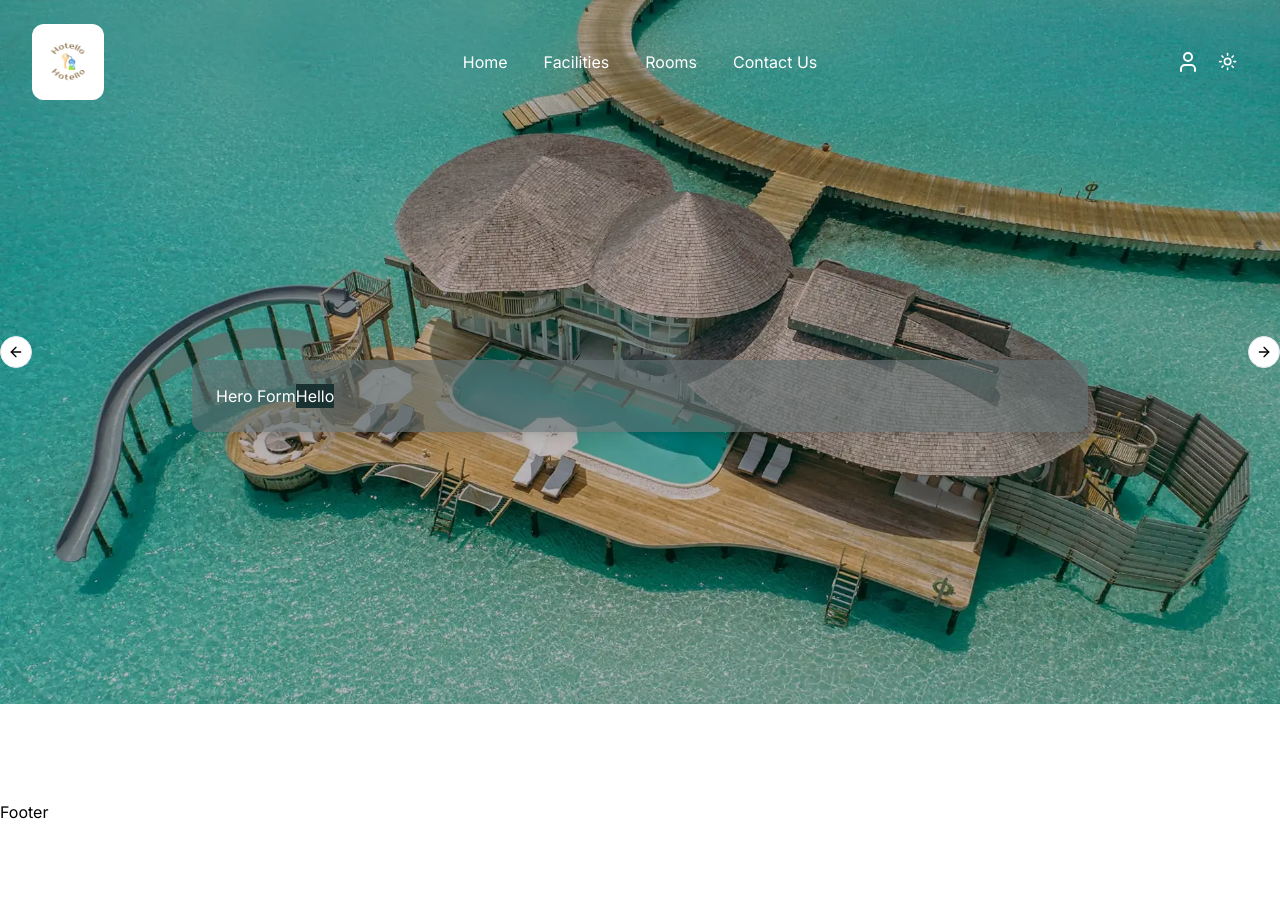
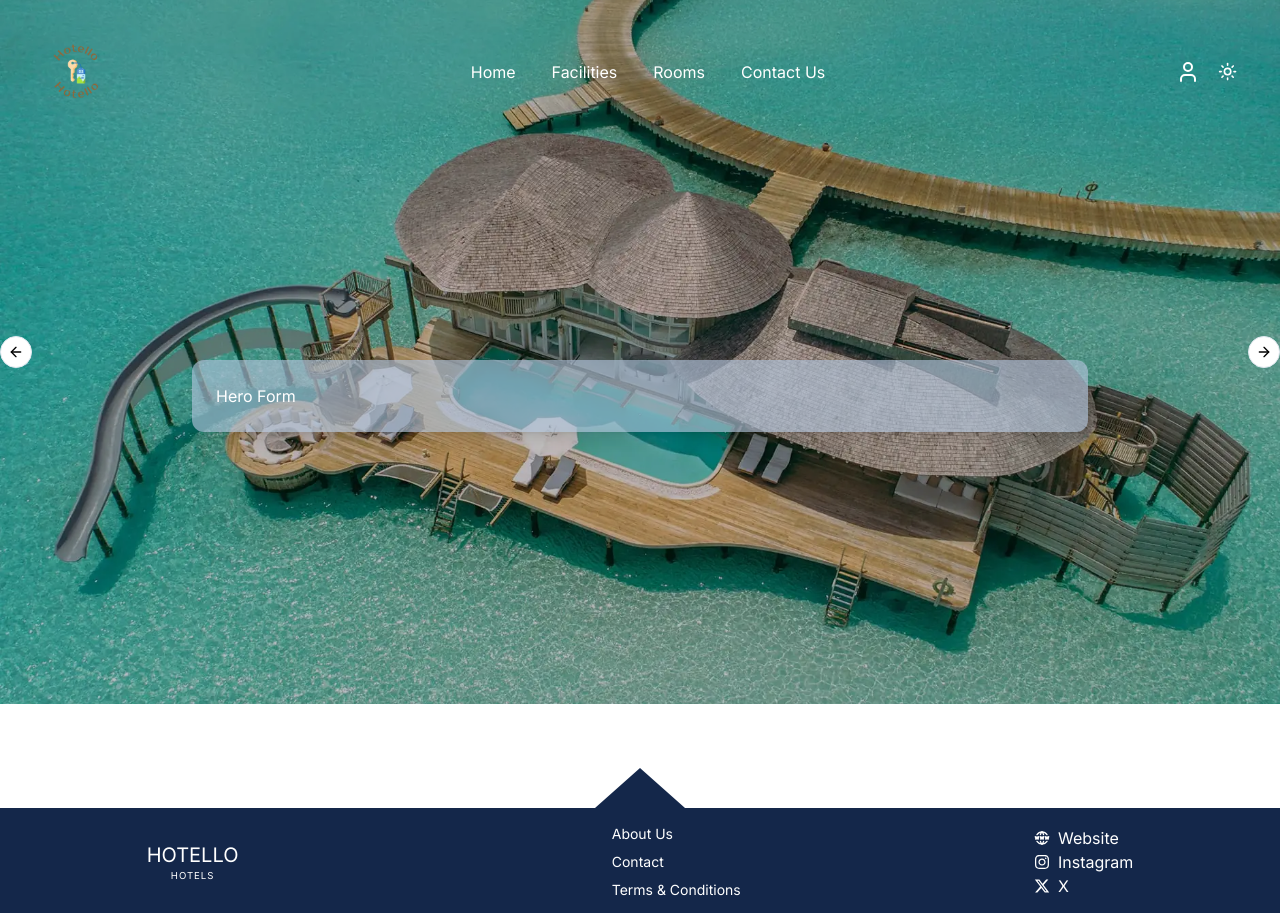
Before and after one commit to karamanburak/hotello-next.js, a Next.js app: page / in a window 1280 px wide. Before the commit the page ends 824 px from the top, so only its background shows below. Built offline with nearby package versions, Linux system fonts and the light colour scheme.

Commit message:
Add footer

```diff
--- /dev/null
+++ b/app/(routes)/_components/Footer.tsx
@@ -0,0 +1,37 @@
+"use client"
+import { FooterPage, FooterSocial } from "@/constans";
+import React from "react";
+
+
+const Footer = () => {
+    return (
+        <div className="w-full h-[105px] bg-mydark2 relative mt-2 text-white py-4">
+            <div className="absolute -top-10 right-[50%] translate-x-[50%] w-0 h-0 border-l-[45px] border-l-transparent border-r-[45px] border-r-transparent border-b-[40px] border-b-mydark2 "></div>
+            <div className="flex items-center justify-around flex-wrap">
+                <div className="hidden md:flex flex-col justify-center items-center gap-1">
+                    <p className=" text-xl ">HOTELLO</p>
+                    <span className="text-[.6rem] -mt-1 tracking-widest">HOTELS</span>
+                </div>
+                <div className="flex flex-col sm:ml-20 gap-2">
+                    {FooterPage.map(page => (
+                        <a key={page.id} className="text-sm text-white hover:text-mylight2">
+                            {page.title}
+                        </a>
+                    ))}
+                </div>
+                <div>
+                    {FooterSocial.map(item => (
+                        <>
+                            <div key={item.id} className="flex gap-2">
+                                <item.icon className=" mt-1" />
+                                {item.title}
+                            </div>
+                        </>
+                    ))}
+                </div>
+            </div>
+        </div>
+    )
+};
+
+export default Footer;
--- a/app/(routes)/_components/HeroForm.tsx
+++ b/app/(routes)/_components/HeroForm.tsx
@@ -15,10 +15,10 @@ const HeroForm = () => {
     return (
         <div className="absolute bottom-20   w-full flex justify-center">
             <div className="mx-auto container justify-center flex">
-                <div className="bg-[#647172] bg-opacity-65 p-6 w-full max-w-4xl shadow-lg rounded-xl text-white">
+                <div className="bg-myLight2 bg-opacity-65 p-6 w-full max-w-4xl shadow-lg rounded-xl text-white">
 
                     Hero Form
-                    <button className="bg-[#1A3131]">Hello</button>
+                    <button className="bg-[#1A3131]"></button>
                 </div>
 
             </div>
--- a/app/(routes)/_components/Navbar.tsx
+++ b/app/(routes)/_components/Navbar.tsx
@@ -17,13 +17,13 @@ const Navbar = () => {
         <div className={`w-full z-20 items-center ${pathname != '/' ? 'bg-mydark2' : 'fixed'}`}>
             <div className="">
                 <div className="px-8 py-6 flex items-center justify-around">
-                    <div className="py-4 px-3 rounded-xl bg-white">
+                    <div className="py-4 px-3 rounded-xl">
                         <Image
                             src="/logo.png"
                             alt="logo"
                             width={150}
                             height={150}
-                            className="w-12 h-11"
+                            className="w-16 h-13"
                         />
                     </div>
                     <div className="lg:flex hidden items-center gap-9 ml-auto text-white">
--- a/app/(routes)/layout.tsx
+++ b/app/(routes)/layout.tsx
@@ -1,5 +1,6 @@
 import React from "react";
 import Navbar from "./_components/Navbar";
+import Footer from "./_components/Footer";
 
 interface RouterLayoutProps {
     children: React.ReactNode
@@ -10,7 +11,7 @@ const RouterLayout = ({ children }: RouterLayoutProps) => {
         <>
             <Navbar />
             <div className="min-h-screen">{children}</div>
-            Footer
+            <Footer />
         </>
     )
 };
--- a/app/globals.css
+++ b/app/globals.css
@@ -5,8 +5,3 @@
 .bgone {
     @apply bg-white dark:bg-mydark2 !important
 }
-
-html,
-body {
-    overflow: hidden;
-}
--- a/constans/index.ts
+++ b/constans/index.ts
@@ -1,3 +1,7 @@
+import { TbWorldWww } from "react-icons/tb";
+import { FaInstagram } from "react-icons/fa";
+import { FaXTwitter } from "react-icons/fa6";
+
 export const NavMenu = [
   {
     title: "Home",
@@ -34,3 +38,36 @@ export const SliderImage = [
     alt: "slider 3",
   },
 ];
+
+export const FooterPage = [
+  {
+    id: 1,
+    title: "About Us",
+  },
+  {
+    id: 2,
+    title: "Contact",
+  },
+  {
+    id: 3,
+    title: "Terms & Conditions",
+  },
+];
+
+export const FooterSocial = [
+  {
+    id: 1,
+    icon: TbWorldWww,
+    title: "Website",
+  },
+  {
+    id: 2,
+    icon: FaInstagram,
+    title: "Instagram",
+  },
+  {
+    id: 3,
+    icon: FaXTwitter,
+    title: "X",
+  },
+];
--- a/package.json
+++ b/package.json
@@ -33,6 +33,7 @@
     "react-day-picker": "^8.10.1",
     "react-dom": "^18",
     "react-hook-form": "^7.53.0",
+    "react-icons": "^5.3.0",
     "tailwind-merge": "^2.5.2",
     "tailwindcss-animate": "^1.0.7",
     "zod": "^3.23.8"
--- a/tailwind.config.ts
+++ b/tailwind.config.ts
@@ -20,10 +20,10 @@ const config: Config = {
         sm: "calc(var(--radius) - 4px)",
       },
       colors: {
-        mydark1: "#1A1A1A",
-        mydark2: "#333333",
-        myLight1: "#E09F3E",
-        myLight2: "#FFD580",
+        mydark1: "#0D1A31 ",
+        mydark2: "#14274A",
+        myLight1: "#5B799F ",
+        myLight2: "#AFC2D9 ",
       },
       brightness: {
         35: ".35",
```
Also changed, not shown: 1 other file (tests, documents, lock files or other folders).
